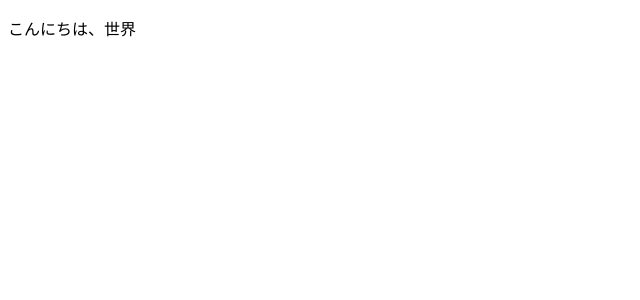
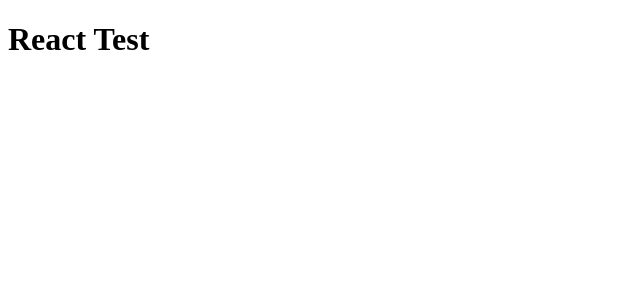
Before and after one commit to shigasy/electron-example, a React app: page / in a window 1280 px wide. Shown: the top 300 px of the page, without its empty margins (0-640 px from the left). Built offline with nearby package versions, Linux system fonts and the light colour scheme.

Commit message:
App追加

```diff
--- /dev/null
+++ b/src/App.tsx
@@ -0,0 +1,12 @@
+import React from 'react';
+import Index from './pages/index';
+
+const App: React.FC = () => {
+  return (
+    <div>
+      <Index />
+    </div>
+  );
+};
+
+export default App;
--- a/src/core/preLoad.ts
+++ b/src/core/preLoad.ts
@@ -1,5 +1,4 @@
 import { contextBridge } from 'electron';
 import core from './core';
 
-console.log('aaaaaaaaaa daaaaaaaaaaaaaaaaaaaaaaaaa');
 contextBridge.exposeInMainWorld('core', core);
--- a/src/index.tsx
+++ b/src/index.tsx
@@ -1,6 +1,12 @@
 import React from 'react';
 import ReactDOM from 'react-dom';
+import App from './App';
 
-const container = document.getElementById('root');
+const root = document.getElementById('root');
 
-ReactDOM.render(<p>こんにちは、世界</p>, container);
+ReactDOM.render(
+  <React.StrictMode>
+    <App />
+  </React.StrictMode>,
+  root
+);
--- /dev/null
+++ b/src/pages/index.tsx
@@ -0,0 +1,11 @@
+import React from 'react';
+
+const App: React.FC = () => {
+  return (
+    <div>
+      <h1>React Test</h1>
+    </div>
+  );
+};
+
+export default App;
```
